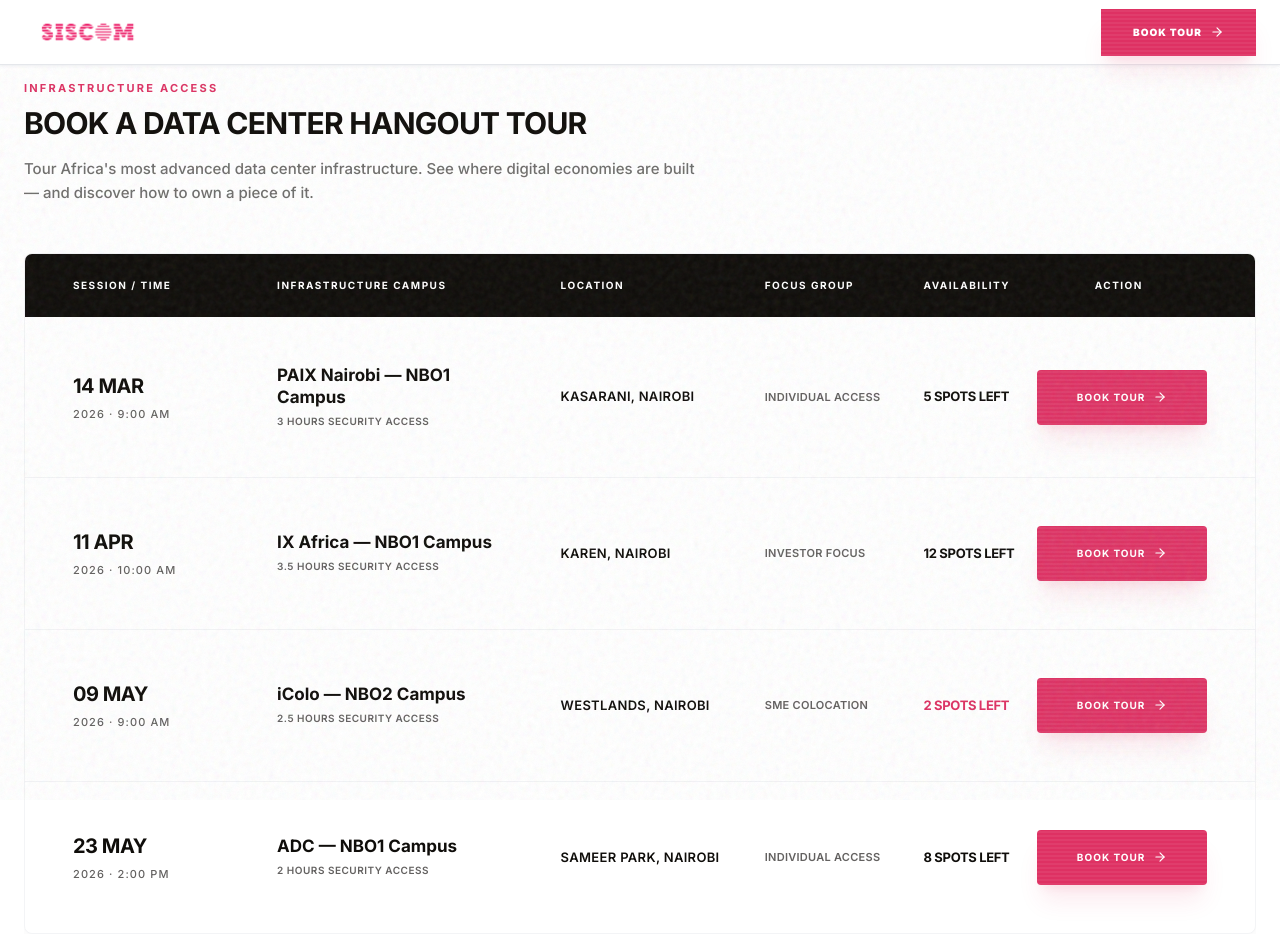
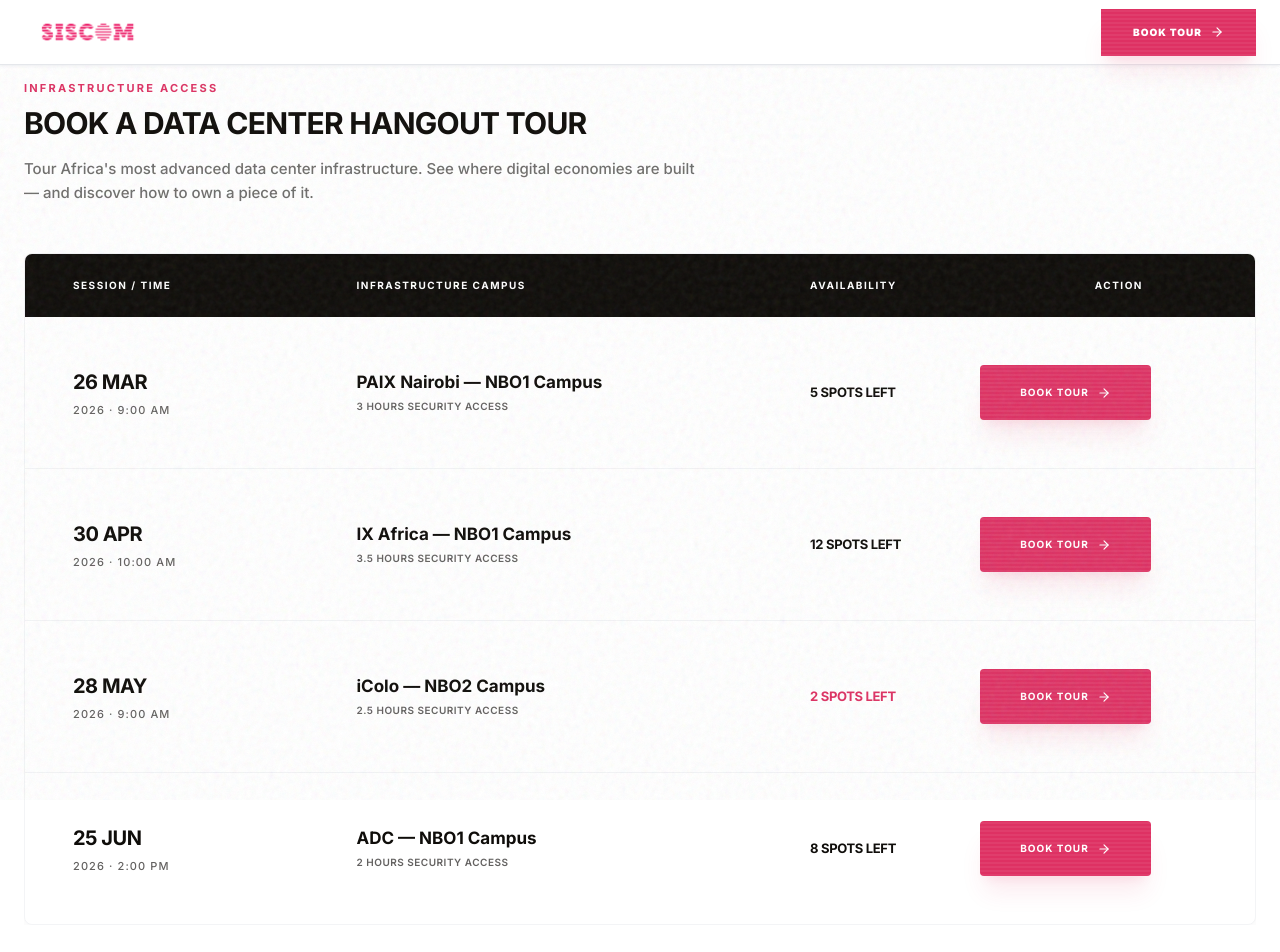
Before and after one commit to CodeWithFin/siscom-tour, a Next.js app: page / in a window 1280 px wide. Shown: the top 952 px of the page. Built offline with nearby package versions, Linux system fonts and the light colour scheme.

Commit message:
feat: Update tour dates, remove location and focus fields from tour cards and table, and adjust Navbar button styling.

```diff
--- a/src/components/Navbar.jsx
+++ b/src/components/Navbar.jsx
@@ -122,7 +122,7 @@
                                 <Link
                                     href={isHome ? "#tours" : "/#tours"}
                                     onClick={scrollToTours}
-                                    className="block relative overflow-hidden bg-crimson text-white text-center text-sm font-black uppercase tracking-widest px-5 py-6 hover:bg-crimson-light transition-all"
+                                    className="block relative overflow-hidden bg-crimson text-white text-center text-xs font-black uppercase tracking-widest px-5 py-3 hover:bg-crimson-light transition-all"
                                 >
                                     <div className="absolute inset-0 bg-brand-stripes opacity-30" />
                                     <span className="relative z-10">Book tour</span>
--- a/src/components/TourCards.jsx
+++ b/src/components/TourCards.jsx
@@ -6,52 +6,44 @@
 const tours = [
     {
         id: '01',
-        day: '14',
+        day: '26',
         month: 'MAR',
         year: '2026',
         time: '9:00 AM',
         facility: 'PAIX Nairobi — NBO1 Campus',
-        location: 'KASARANI, NAIROBI',
-        focus: 'INDIVIDUAL ACCESS',
         duration: '3 HOURS',
         availability: '5 SPOTS LEFT',
         isLimited: false
     },
     {
         id: '02',
-        day: '11',
+        day: '30',
         month: 'APR',
         year: '2026',
         time: '10:00 AM',
         facility: 'IX Africa — NBO1 Campus',
-        location: 'KAREN, NAIROBI',
-        focus: 'INVESTOR FOCUS',
         duration: '3.5 HOURS',
         availability: '12 SPOTS LEFT',
         isLimited: false
     },
     {
         id: '03',
-        day: '09',
+        day: '28',
         month: 'MAY',
         year: '2026',
         time: '9:00 AM',
         facility: 'iColo — NBO2 Campus',
-        location: 'WESTLANDS, NAIROBI',
-        focus: 'SME COLOCATION',
         duration: '2.5 HOURS',
         availability: '2 SPOTS LEFT',
         isLimited: true
     },
     {
         id: '04',
-        day: '23',
-        month: 'MAY',
+        day: '25',
+        month: 'JUN',
         year: '2026',
         time: '2:00 PM',
         facility: 'ADC — NBO1 Campus',
-        location: 'SAMEER PARK, NAIROBI',
-        focus: 'INDIVIDUAL ACCESS',
         duration: '2 HOURS',
         availability: '8 SPOTS LEFT',
         isLimited: false
@@ -90,12 +82,10 @@
                     <div className="min-w-[1200px] border border-gray-100 rounded-lg overflow-hidden shadow-[0_8px_30px_rgb(0,0,0,0.04)] bg-white">
                         {/* Table Header */}
                         <div className="bg-ink text-white flex items-center px-12 py-6 text-[10px] font-bold uppercase tracking-[0.15em]">
-                            <div className="w-[18%]">Session / Time</div>
-                            <div className="w-[25%]">Infrastructure Campus</div>
-                            <div className="w-[18%]">Location</div>
-                            <div className="w-[14%]">Focus Group</div>
-                            <div className="w-[10%]">Availability</div>
-                            <div className="w-[15%] text-right pr-16">Action</div>
+                            <div className="w-[25%]">Session / Time</div>
+                            <div className="w-[40%]">Infrastructure Campus</div>
+                            <div className="w-[15%]">Availability</div>
+                            <div className="w-[20%] text-right pr-16">Action</div>
                         </div>
 
                         {/* Table Body */}
@@ -109,7 +99,7 @@
                                     className="flex items-center px-12 py-12 hover:bg-gray-50/50 transition-all duration-300 group"
                                 >
                                     {/* Column 1: Date/Time */}
-                                    <div className="w-[18%]">
+                                    <div className="w-[25%]">
                                         <div className="text-xl font-bold text-ink tracking-tight mb-1.5">{tour.day} {tour.month}</div>
                                         <div className="text-[11px] text-ink/65 font-medium uppercase tracking-widest">
                                             {tour.year} · {tour.time}
@@ -117,7 +107,7 @@
                                     </div>
 
                                     {/* Column 2: Facility */}
-                                    <div className="w-[25%] pr-10">
+                                    <div className="w-[40%] pr-10">
                                         <div className="text-[17px] font-bold text-ink group-hover:text-crimson transition-colors mb-1.5 leading-tight">
                                             {tour.facility}
                                         </div>
@@ -126,29 +116,15 @@
                                         </div>
                                     </div>
 
-                                    {/* Column 3: Location */}
-                                    <div className="w-[18%]">
-                                        <div className="text-[13px] font-semibold text-ink uppercase tracking-wide">
-                                            {tour.location}
-                                        </div>
-                                    </div>
-
-                                    {/* Column 4: Focus */}
-                                    <div className="w-[14%]">
-                                        <div className="text-[11px] font-semibold text-ink/65 uppercase tracking-wide">
-                                            {tour.focus}
-                                        </div>
-                                    </div>
-
-                                    {/* Column 5: Availability */}
-                                    <div className="w-[10%]">
+                                    {/* Column 3: Availability */}
+                                    <div className="w-[15%]">
                                         <div className={`text-[13px] font-bold tracking-tight ${tour.isLimited ? 'text-crimson' : 'text-ink'}`}>
                                             {tour.availability}
                                         </div>
                                     </div>
 
-                                    {/* Column 6: Action */}
-                                    <div className="w-[15%] text-right pr-16">
+                                    {/* Column 4: Action */}
+                                    <div className="w-[20%] text-right pr-16">
                                         <button
                                             onClick={() => handleBookTour(tour)}
                                             className="relative overflow-hidden bg-crimson text-white text-[10px] font-bold uppercase tracking-[0.1em] px-10 py-5 rounded hover:bg-crimson-light transition-all flex items-center justify-center gap-2 whitespace-nowrap shadow-xl shadow-crimson/10 hover:translate-x-1"
@@ -195,16 +171,8 @@
                                     <div>
                                         <span className="text-[10px] font-bold uppercase tracking-wider text-crimson block mb-1">Infrastructure Campus</span>
                                         <div className="text-[18px] font-bold text-ink leading-tight">{tour.facility}</div>
-                                    </div>
-
-                                    <div className="grid grid-cols-2 gap-4 pt-4 border-t border-gray-50">
-                                        <div>
-                                            <span className="text-[9px] font-semibold uppercase tracking-widest text-ink/40 block mb-1">Location</span>
-                                            <div className="text-[11px] font-bold uppercase tracking-wider text-ink">{tour.location}</div>
-                                        </div>
-                                        <div>
-                                            <span className="text-[9px] font-semibold uppercase tracking-widest text-ink/40 block mb-1">Focus Group</span>
-                                            <div className="text-[11px] font-bold uppercase tracking-wider text-ink">{tour.focus}</div>
+                                        <div className="text-[10px] text-ink/60 font-semibold uppercase tracking-widest mt-2">
+                                            {tour.duration} SECURITY ACCESS
                                         </div>
                                     </div>
                                 </div>
```
